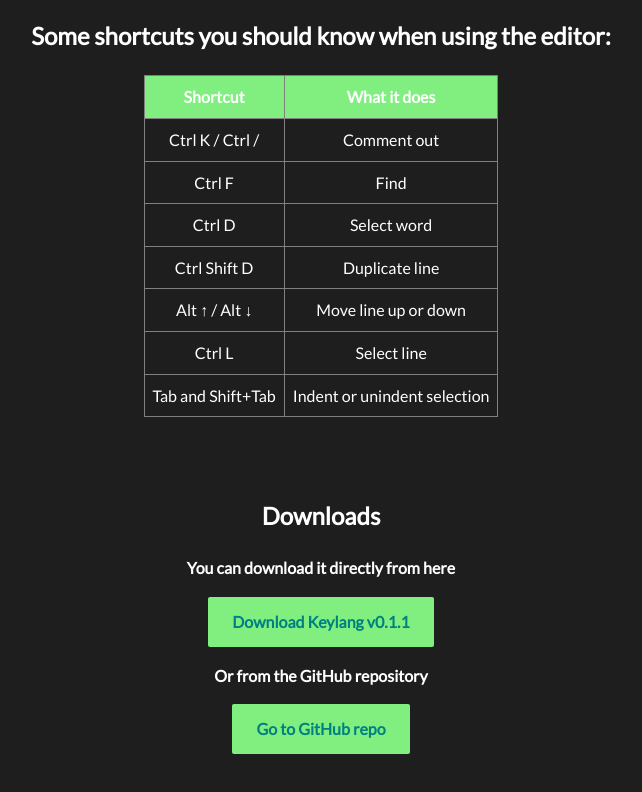
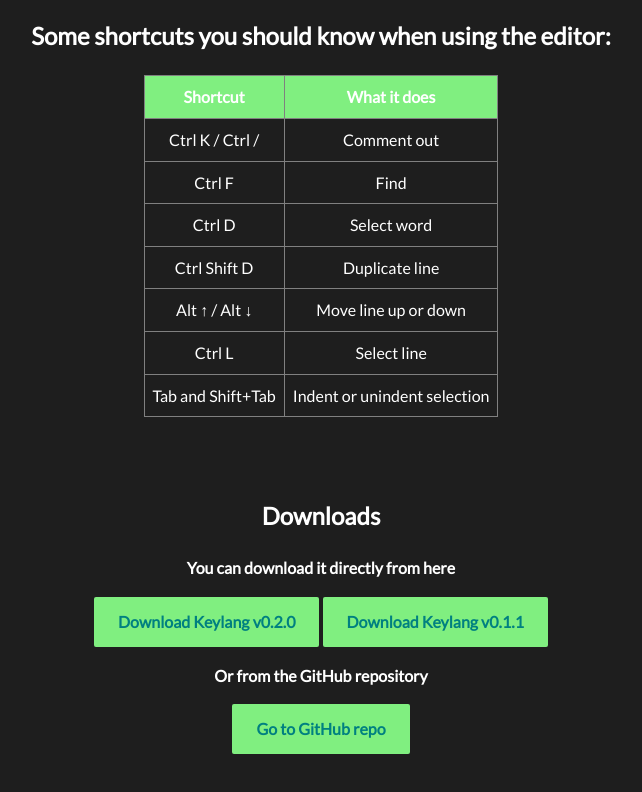
Before and after one commit to bald55/keylang-site, a plain HTML site: page index.html in a window 1280 px wide. Shown: the part 2067-2859 px from the top of the page, without its empty margins (319-961 px from the left). Drawn offline with Linux system fonts and the light colour scheme.

Commit message:
Update index.html

```diff
--- a/index.html
+++ b/index.html
@@ -217,6 +217,18 @@ lastY = window.scrollY;
 <section id="downloads" style="margin-top:80px;">
   <h1>Downloads</h1>
   <p> <strong> You can download it directly from here </strong> </p>
+
+    <a href="https://github.com/bald55/Keylang/releases/download/v0.2.0/keylang-0.2.0.zip"
+  style="display: inline-block;
+  background-color: #80ef80;
+  color: teal;
+  padding: 12px 24px;
+  text-decoration: none;
+  border-radius: 2px;
+  font-weight: bold;
+  font-family: 'Lato', sans-serif;">
+  Download Keylang v0.2.0</a>
+
   <a href="https://github.com/bald55/Keylang/releases/download/v0.1.1/keylang-0.1.1.zip"
   style="display: inline-block;
   background-color: #80ef80;
@@ -227,6 +239,7 @@ lastY = window.scrollY;
   font-weight: bold;
   font-family: 'Lato', sans-serif;">
   Download Keylang v0.1.1</a>
+
   <p> <strong> Or from the GitHub repository </strong> </p>
   <a href="https://github.com/bald55/Keylang"
   style="display: inline-block;
```
